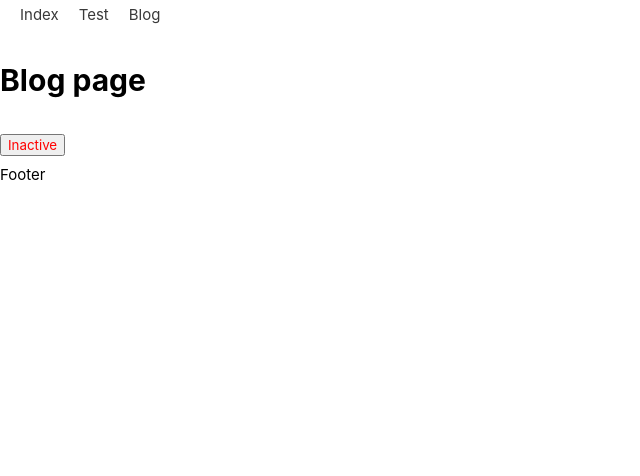
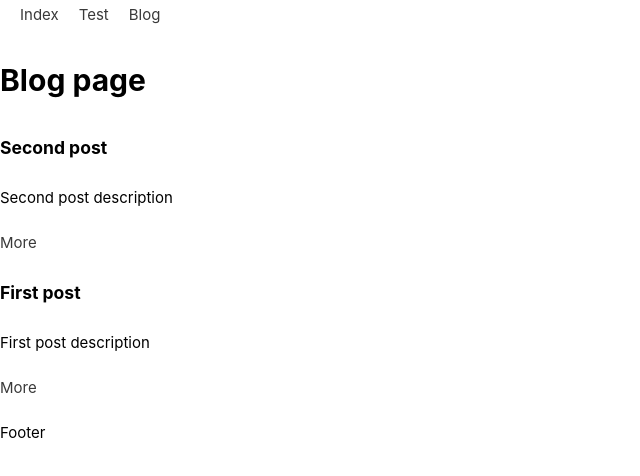
Before and after one commit to PK007PK/p43boiler-gatsbyStyled, a Gatsby site: page /blog in a window 1280 px wide. Shown: the whole page, without its empty margins (0-640 px from the left). Built offline with nearby package versions, Linux system fonts and the light colour scheme; Gatsby itself is replaced by a stand-in of ours.

Commit message:
Add displying  blog posts to blog page

```diff
--- a/src/pages/blog.js
+++ b/src/pages/blog.js
@@ -1,16 +1,34 @@
 import React from "react";
-import { graphql } from "gatsby";
+import { graphql, Link } from "gatsby";
 
 import AppProvider from "../AppProvider";
 import Button from "../components/Button";
 import Layout from "../components/Layout";
 
 const BlogPage = ({ location, data }) => {
+  const posts = data.allMarkdownRemark.nodes;
+
+  const DisplayPosts = () => (
+    <ul style={{ listStyle: `none`, paddingLeft: 0 }}>
+      {posts.map((post) => {
+        return (
+          <li key={post.fields.slug}>
+            <h3>{post.frontmatter.title}</h3>
+            <p>{post.frontmatter.description}</p>
+            <Link to={post.fields.slug} itemProp="url">
+              More
+            </Link>
+          </li>
+        );
+      })}
+    </ul>
+  );
+
   return (
     <AppProvider state={location?.state}>
       <Layout>
         <h1>Blog page</h1>
-        <Button />
+        <DisplayPosts />
       </Layout>
     </AppProvider>
   );
@@ -47,13 +65,6 @@ export const pageQuery = graphql`
         }
       }
     }
-    # placeholderImage: file(relativePath: { eq: "pkinf1.jpg" }) {
-    #   childImageSharp {
-    #     fluid(maxWidth: 300) {
-    #       ...GatsbyImageSharpFluid
-    #     }
-    #   }
-    # }
   }
 `;
 
```
